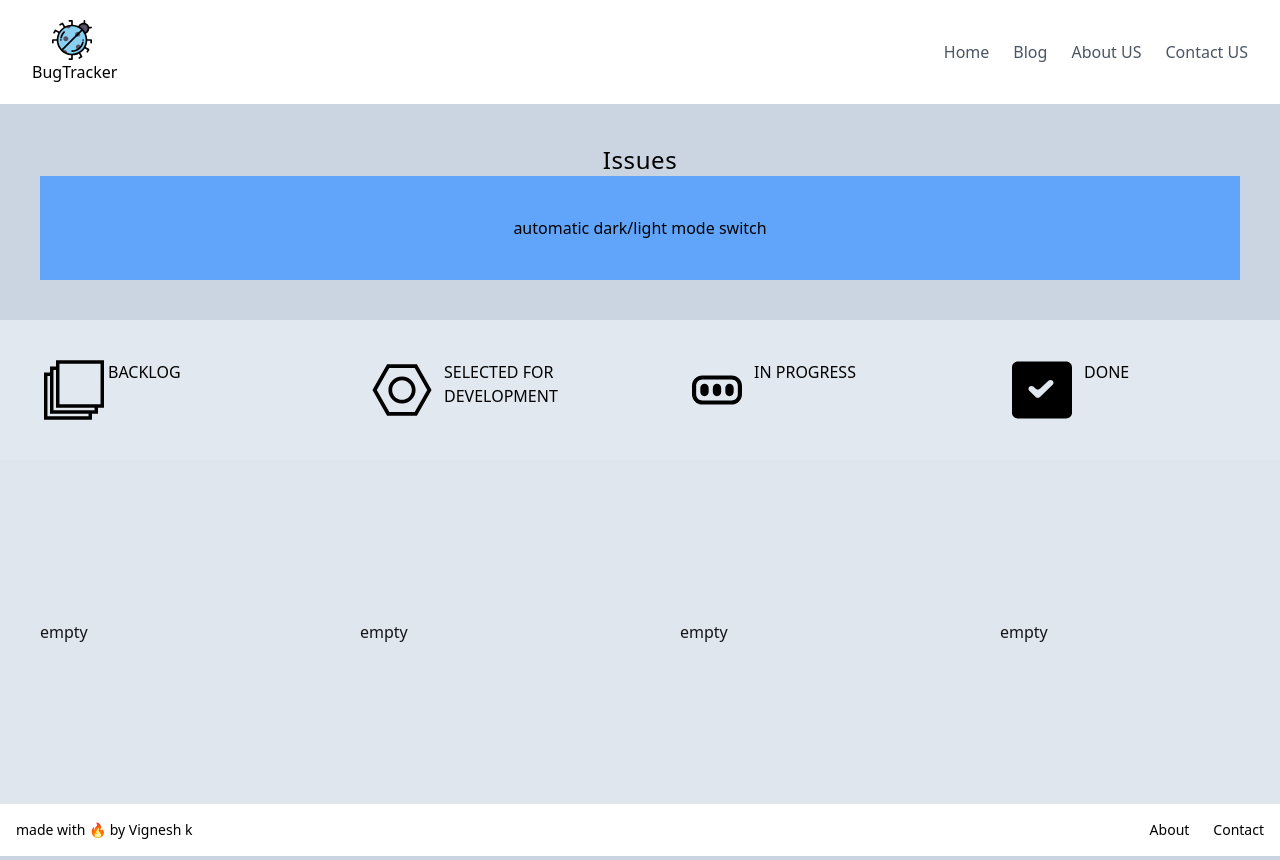
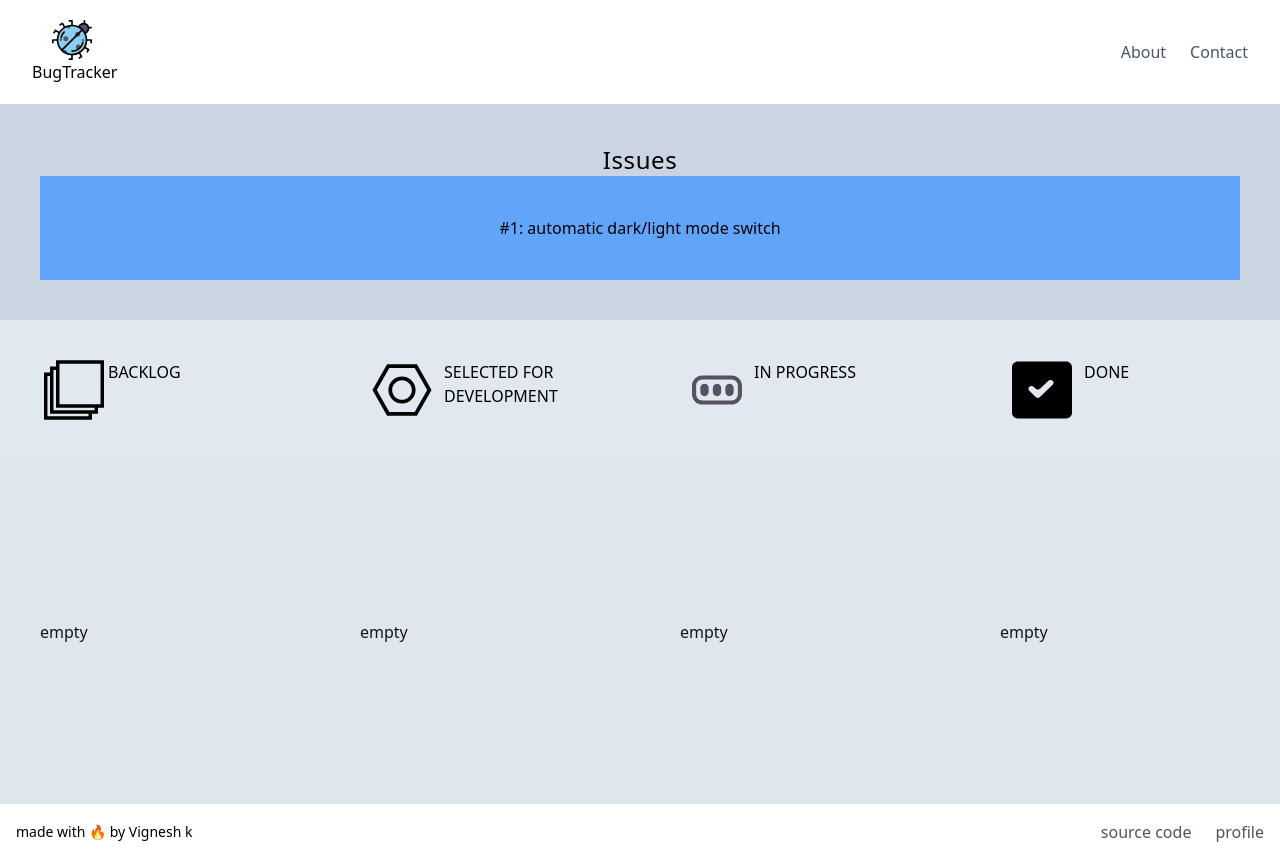
Before and after one commit to Vigneshk5/bugtracker, a React (Vite) app: page / in a window 1280 px wide. Built offline with nearby package versions, Linux system fonts and the light colour scheme.

Commit message:
finished

```diff
--- a/src/components/DndFold.jsx
+++ b/src/components/DndFold.jsx
@@ -13,6 +13,11 @@ export default function DndFold() {
   const [parent, setParent] = useState(null);
   const draggable = (
     <Draggable className="px-10 py-10  " id="draggable">
+      #1: automatic dark/light mode switch
+    </Draggable>
+  );
+  const draggable2 = (
+    <Draggable className="px-10 py-10  " id="draggable2">
       automatic dark/light mode switch
     </Draggable>
   );
@@ -23,6 +28,7 @@ export default function DndFold() {
           <p className="text-center text-2xl tracking-wide ">Issues</p>
           {!parent ? draggable : null}
         </div>
+
         <div className=" flex flex-row ">
           <div className="container flex flex-row mx-auto px-10 py-10 bg-slate-200">
             <img className=" px-1" src={BACKLOG} alt="BACKLOG" />
@@ -43,12 +49,13 @@ export default function DndFold() {
         </div>
         <div className=" flex flex-row ">
           <Droppable id="droppable1">
-            {parent === "droppable1" && draggable ? draggable : "empty"}
+            {parent === "droppable1" ? draggable : "empty"}
           </Droppable>
           <Droppable id="droppable2">
             {parent === "droppable2" ? draggable : "empty"}
           </Droppable>
           <Droppable id="droppable3">
+            {}
             {parent === "droppable3" ? draggable : "empty"}
           </Droppable>
           <Droppable id="droppable4">
--- a/src/components/Footer.jsx
+++ b/src/components/Footer.jsx
@@ -8,12 +8,24 @@ const Footer = () => {
         <span className="text-sm sm:text-center ">
           made with 🔥 by Vignesh k
         </span>
-        <ul className="flex flex-wrap items-center mt-3 text-sm font-medium sm:mt-0">
-          <li>
-            <div className="mr-4 hover:underline md:mr-6 ">About</div>
+        <ul className="items-center justify-center space-y-8 md:flex md:space-x-6 md:space-y-0">
+          <li className="text-gray-600 hover:text-blue-600">
+            <a
+              target="_blank"
+              rel="noreferrer"
+              href="https://github.com/Vigneshk5/bugtracker"
+            >
+              source code
+            </a>
           </li>
-          <li>
-            <div className="hover:underline">Contact</div>
+          <li className="text-gray-600 hover:text-blue-600">
+            <a
+              target="_blank"
+              rel="noreferrer"
+              href="https://github.com/Vigneshk5"
+            >
+              profile
+            </a>
           </li>
         </ul>
       </div>
--- a/src/components/NavBar.jsx
+++ b/src/components/NavBar.jsx
@@ -58,10 +58,24 @@ export default function NavBar() {
             }`}
           >
             <ul className="items-center justify-center space-y-8 md:flex md:space-x-6 md:space-y-0">
-              <li className="text-gray-600 hover:text-blue-600">Home</li>
-              <li className="text-gray-600 hover:text-blue-600">Blog</li>
-              <li className="text-gray-600 hover:text-blue-600">About US</li>
-              <li className="text-gray-600 hover:text-blue-600">Contact US</li>
+              <li className="text-gray-600 hover:text-blue-600">
+                <a
+                  target="_blank"
+                  rel="noreferrer"
+                  href="https://github.com/Vigneshk5/bugtracker/blob/main/README.md"
+                >
+                  About
+                </a>
+              </li>
+              <li className="text-gray-600 hover:text-blue-600">
+                <a
+                  target="_blank"
+                  rel="noreferrer"
+                  href="https://github.com/Vigneshk5"
+                >
+                  Contact
+                </a>
+              </li>
             </ul>
           </div>
         </div>
```
Also changed, not shown: src/assets/progress.svg.
